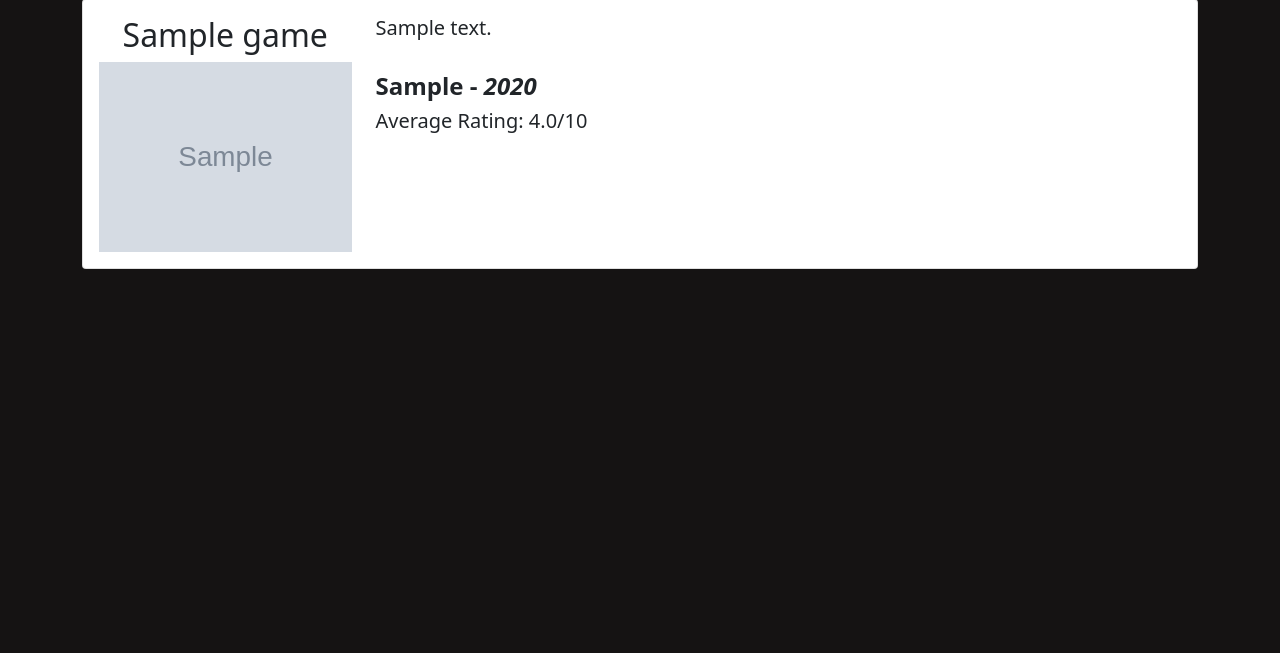
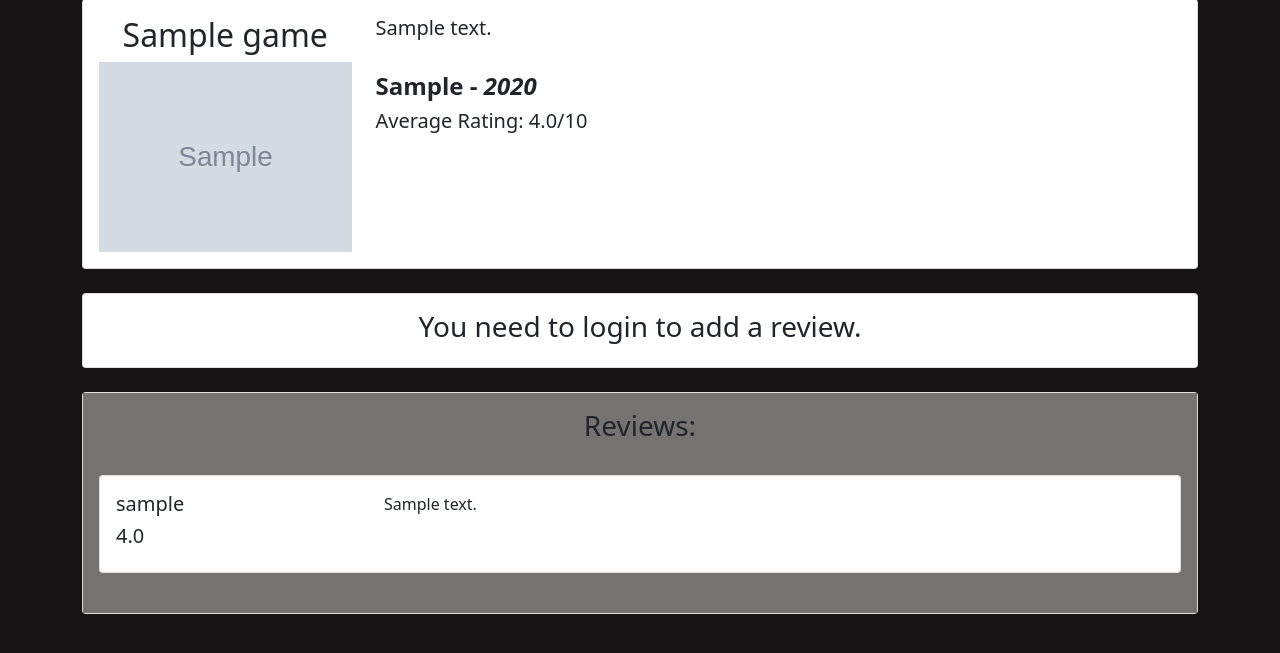
Before and after one commit to Numulix/django-game-reviews, a Django app: page /game/1/ in a window 1280 px wide. Shown: the part 81-734 px from the top of the page. Run offline with Django 3.2, Linux system fonts and the light colour scheme; tables that the repository leaves empty hold one stand-in row (values such as "Sample post"); grey boxes marked "Sample" are stand-in pictures.

Commit message:
Edit permissions based on currently logged in user

```diff
--- a/gamereviews/main/forms.py
+++ b/gamereviews/main/forms.py
@@ -6,3 +6,8 @@ class GameForm(forms.ModelForm):
     class Meta:
         model = Game
         fields = ['name', 'release_year', 'company', 'description', 'image']
+
+class ReviewForm(forms.ModelForm):
+    class Meta:
+        model = Review
+        fields = ['comment', 'rating']
--- a/gamereviews/main/templates/main/details.html
+++ b/gamereviews/main/templates/main/details.html
@@ -25,5 +25,57 @@
         </div>
     </div>
     </div>
+    <br>
+    {% if request.user.is_authenticated %}
+    <br>
+    <div class="card">
+        <div class="card-body">
+            <h3 class="text-center">Reviews:</h3>
+            <form action="{% url 'main:add_review' game.id %}" method="POST">
+                {% csrf_token %}
+                <label for="comment">Review:</label>
+                <textarea name="comment" id="comment" cols="30" rows=5 class="form-control"></textarea>
+
+                <label for="rating">Rating:</label>
+                <input type="text" name="rating" id="rating" class="form-control">
+
+                <br>
+                <input type="submit" class="btn btn-danger" value="Add Review">
+            </form>
+        </div>
+    </div>
+    {% else %}
+    <div class="card">
+        <div class="card-body">
+            <h3 class="text-center">You need to login to add a review.</h3>
+        </div>
+    </div>
+    {% endif %}
+    <br>
+    <div class="card">
+        <div class="card-body" style="background-color: #757272">
+            <h3 class="text-center">Reviews:</h3>
+            <br>
+            {% for review in reviews %}
+                <div class="card">
+                    <div class="card-body">
+                        <div class="row">
+                            <div class="col-md-3">
+                                <h5 class="text-left">{{ review.user.username }}</h5>
+                                <h5>{{ review.rating }}</h5>
+                                {% if request.user == review.user or request.user.is_superuser %}
+                                    <a href="{% url 'main:edit_review' game.id review.id %}">Edit</a>
+                                {% endif %}
+                            </div>
+                            <div class="col-md-9">
+                                <p>{{ review.comment }}</p>
+                            </div>
+                        </div>
+                    </div>
+                </div>
+                <br>
+            {% endfor %}
+        </div>
+    </div>
 </div>
 {% endblock %}
--- a/gamereviews/main/urls.py
+++ b/gamereviews/main/urls.py
@@ -8,5 +8,7 @@ urlpatterns = [
     path('game/<int:id>/', views.detail, name='detail'),
     path('addgame/', views.add_game, name='add_game'),
     path('editgame/<int:id>/', views.edit_game, name='edit_game'),
-    path('deletegame/<int:id>/', views.delete_game, name='delete_game')
+    path('deletegame/<int:id>/', views.delete_game, name='delete_game'),
+    path('addreview/<int:id>/', views.add_review, name='add_review'),
+    path('editreview/<int:id_game>/<int:id_review>/', views.edit_review, name='edit_review')
 ]
--- a/gamereviews/main/views.py
+++ b/gamereviews/main/views.py
@@ -10,7 +10,8 @@ def home(request):
 
 def detail(request, id):
     game = Game.objects.get(pk=id)
-    return render(request, 'main/details.html', { 'game': game })
+    reviews = Review.objects.filter(game=id)
+    return render(request, 'main/details.html', { 'game': game, 'reviews': reviews })
 
 
 # Dodavanje igrice u bazu
@@ -63,3 +64,47 @@ def delete_game(request, id):
         else:
             return redirect('main:home')
     return redirect('accounts:logins')
+
+
+def add_review(request, id):
+    if request.user.is_authenticated:
+        game = Game.objects.get(pk=id)
+
+        if request.method == 'POST':
+            form = ReviewForm(request.POST or None)
+
+            if form.is_valid():
+                data = form.save(commit=False)
+                data.comment = request.POST['comment']
+                data.rating = request.POST['rating']
+                data.user = request.user
+                data.game = game
+                data.save()
+                return redirect('main:detail', id)
+        else:
+            form = ReviewForm()
+        return render(request, 'main/details.html', { 'form': form })
+    else:
+        return redirect('accounts:login_user')
+
+
+def edit_review(request, id_game, id_review):
+    if request.user.is_authenticated:
+        game = Game.objects.get(pk=id_game)
+        review = Review.objects.get(game=game, id=id_review)
+
+        if request.user == review.user:
+            if request.method == 'POST':
+                form = ReviewForm(request.POST, instance=review)
+
+                if form.is_valid():
+                    data = form.save(commit=False)
+                    data.save()
+                    return redirect('main:detail', id_game)
+            else:
+                form = ReviewForm(instance=review)
+            return render(request, 'main/editreview.html', { 'form': form })
+        else:
+            return redirect('main:details', id_game)
+    else:
+        return redirect('accounts:login_user')
```
Also changed, not shown: gamereviews/main/templates/main/editreview.html (added, +21 -0 lines).
